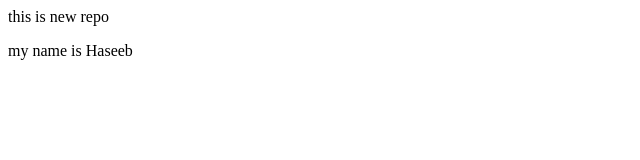
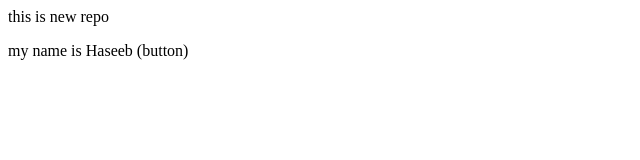
Before and after one commit to Haseeb-Hassan17/new_demo, a plain HTML site: page index.html in a window 1280 px wide. Shown: the full height of the page, 0-640 px from the left. Drawn offline with Linux system fonts and the light colour scheme.

```diff
--- a/index.html
+++ b/index.html
@@ -1,2 +1,2 @@
 <p>this is new repo</p>
-<p>my name is Haseeb</p>
+<p>my name is Haseeb (button)</p>
```
